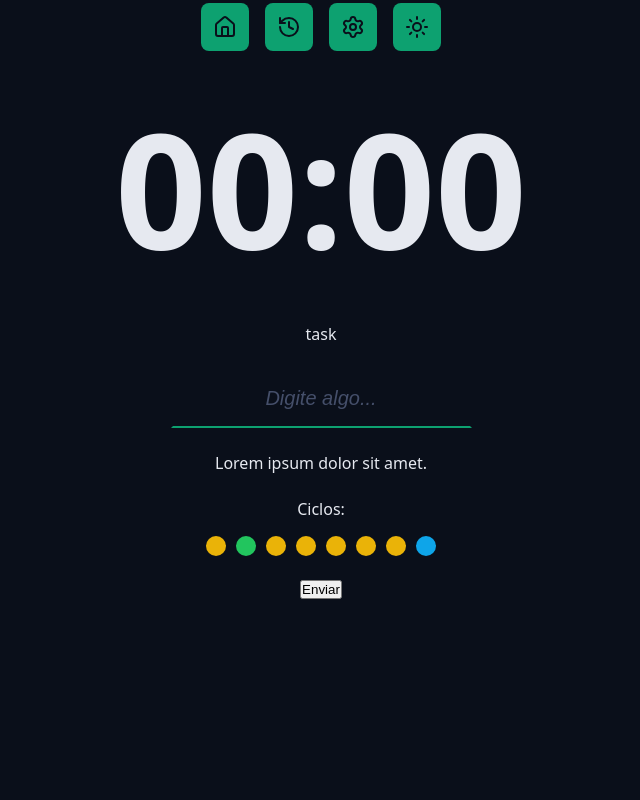
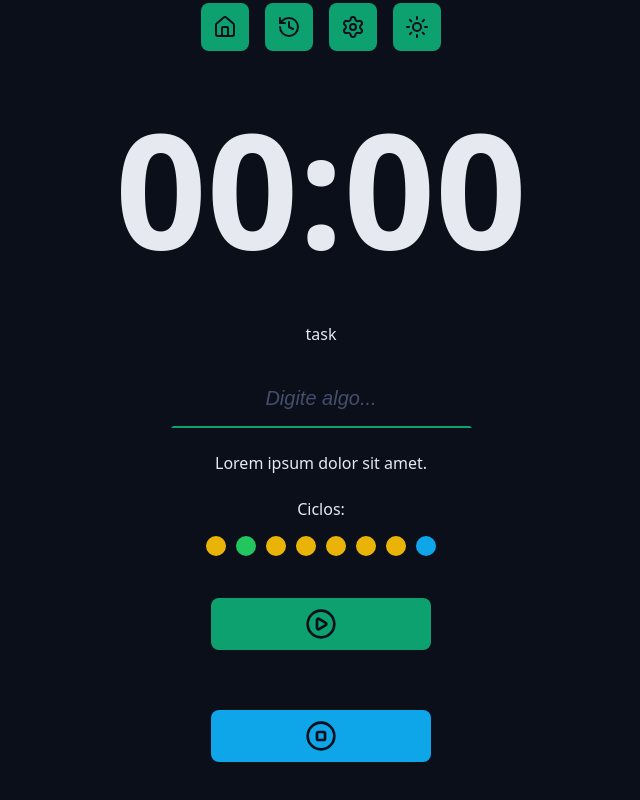
Before and after one commit to wallanpsantos/chronos-pomodoro, a React (Vite) app: page / in a window 1280 px wide. Shown: the part 218-1018 px from the top of the page, without its empty margins (319-959 px from the left). Before the commit the page ends 849 px from the top, so only its background shows below. Built offline with nearby package versions, Linux system fonts and the light colour scheme.

Commit message:
feat: Add `DefaultButton` component with modular CSS and integrate into `App`
- Introduced `DefaultButton` component supporting `icon` and `color` props.
- Added modular styles for button variants (`blue`, `green`).
- Updated `App` to replace default buttons with `DefaultButton` instances.

```diff
--- a/src/App.tsx
+++ b/src/App.tsx
@@ -3,10 +3,13 @@
 import { Menu } from './components/Menu/Menu.tsx';
 import { CountDown } from './components/CountDown/CountDown.tsx';
 import { DefaultInput } from './components/DefaultInput/DefaultInput.tsx';
+import { Cycles } from './components/Cycles/Cycles.tsx';
+
+import { DefaultButton } from './components/DefaultButton/DefaultButton.tsx';
+import { PlayCircleIcon, StopCircleIcon } from 'lucide-react';
 
 import './styles/theme.css';
 import './styles/global.css';
-import { Cycles } from './components/Cycles/Cycles.tsx';
 
 export function App() {
   return (
@@ -43,7 +46,8 @@
           </div>
 
           <div className='formRow'>
-            <button>Enviar</button>
+            <DefaultButton icon={<PlayCircleIcon />} color='green' />
+            <DefaultButton icon={<StopCircleIcon />} color='blue' />
           </div>
         </form>
       </Container>
--- /dev/null
+++ b/src/components/DefaultButton/DefaultButton.module.css
@@ -0,0 +1,32 @@
+.button {
+    border: none;
+    background: var(--primary);
+    color: var(--text-over-primary);
+    display: flex;
+    align-items: center;
+    justify-content: center;
+    min-width: 22rem;
+    padding: 1rem;
+    border-radius: 0.8rem;
+    margin: 1.8rem 0;
+    transition: all 0.1s ease-in-out;
+}
+
+.button svg {
+    width: 3.2rem;
+    height: 3.2rem;
+}
+
+.button:hover {
+    filter: brightness(0.8);
+}
+
+.green {
+    background: var(--primary);
+    color: var(--text-over-success);
+}
+
+.blue {
+    background: var(--info);
+    color: var(--text-over-info);
+}
--- /dev/null
+++ b/src/components/DefaultButton/DefaultButton.tsx
@@ -0,0 +1,18 @@
+import * as React from 'react';
+
+import styles from './DefaultButton.module.css';
+
+type DefaultButtonProps = {
+  icon: React.ReactNode;
+  color?: 'blue' | 'green';
+} & React.ComponentProps<'button'>;
+
+export function DefaultButton({ icon, color = 'blue', ...props }: DefaultButtonProps) {
+  return (
+    <>
+      <button className={`${styles.button} ${styles[color]}`} {...props}>
+        {icon}
+      </button>
+    </>
+  );
+}
--- a/src/components/DefaultInput/DefaultInput.tsx
+++ b/src/components/DefaultInput/DefaultInput.tsx
@@ -11,12 +11,12 @@
   id,
   type,
   labelText,
-  ...params
+  ...props
 }: DefaultInputProps) {
   return (
     <>
       {labelText && <label htmlFor={id}>{labelText}</label>}
-      <input className={styles.input} id={id} type={type} {...params} />
+      <input className={styles.input} id={id} type={type} {...props} />
     </>
   );
 }
```
